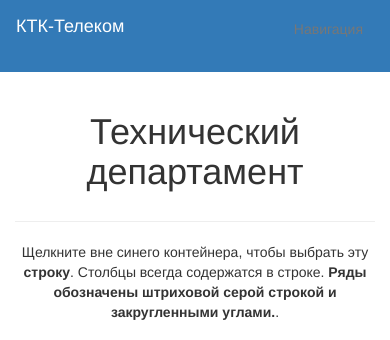
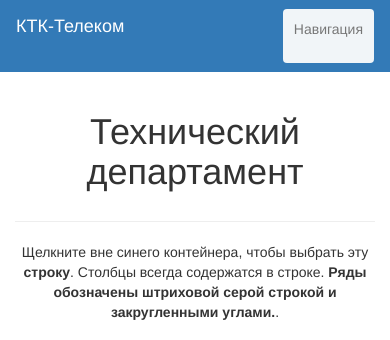
Before and after one commit to walllet/TD_1, a plain HTML site: page index.html in a window 390 px wide. Shown: the top 340 px of the page. Drawn offline with nearby package versions, Linux system fonts and the light colour scheme; files that its build step writes are made by us from their sources.

Commit message:
Update customer.css

```diff
--- a/customer.css
+++ b/customer.css
@@ -19,3 +19,6 @@ a {
 a.bg-primary:focus, a.bg-primary:hover {
     background-color: #337ab7;
 }
+.navbar-toggle{
+    background-color:#f1f5f8;
+}
```
